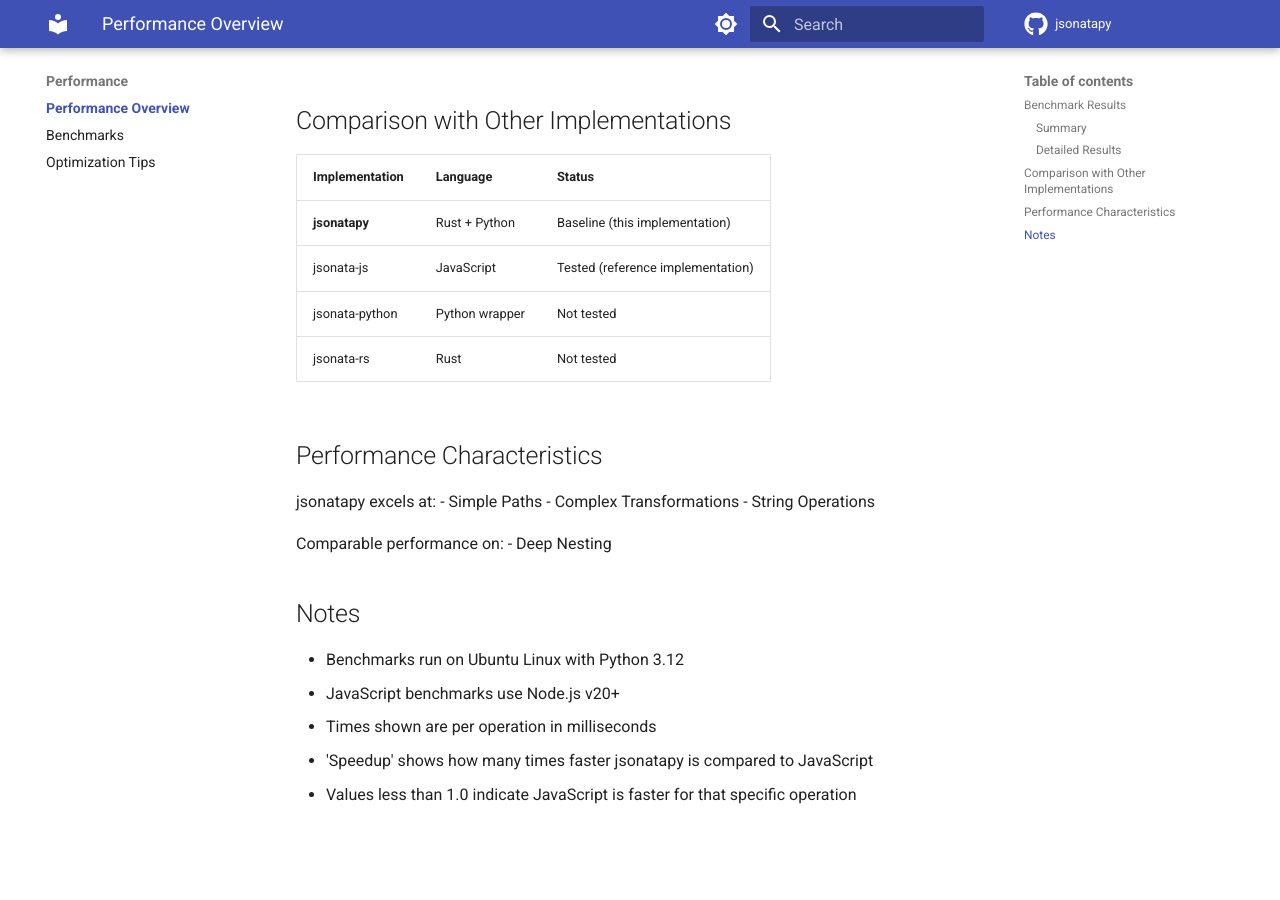
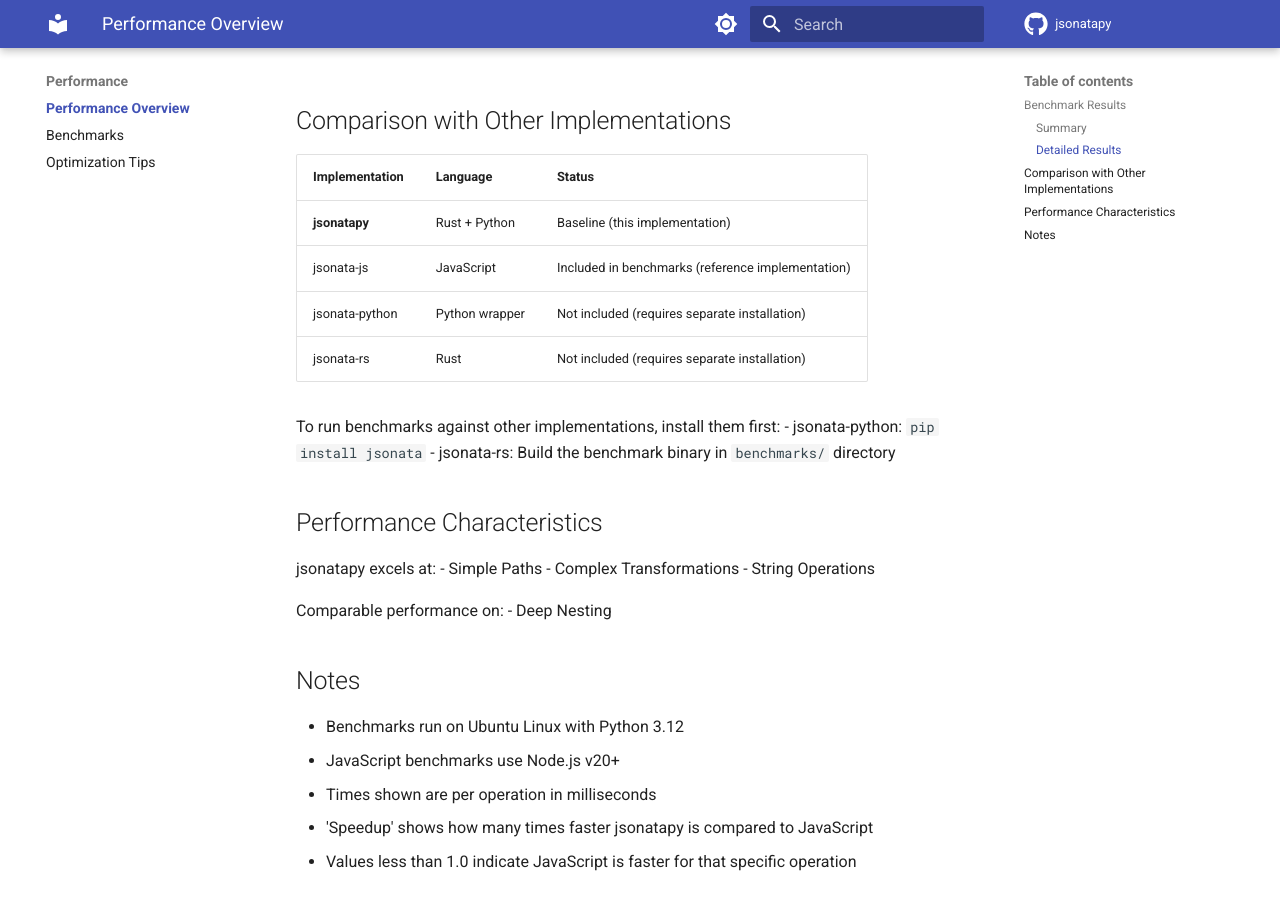
Before and after one commit to txjmb/jsonatapy, an MkDocs documentation site: the page built from docs/performance.md, in a window 1280 px wide and 900 px high, scrolled down 3752 px. Built offline with MkDocs 1.6.1 and Material for MkDocs 9.7.7, drawn with Linux system fonts in a browser that asks for light colours; comment, search, counter and statistics services are not loaded; the version menu is left out.

Commit message:
docs: Clarify benchmark comparison scope
- Update benchmarks.md to reflect current results only include JavaScript
- Update performance.md to explain other implementations require installation
- Remove misleading claim about comparing four implementations
- Add instructions for running benchmarks with additional implementations

```diff
--- a/docs/performance.md
+++ b/docs/performance.md
@@ -105,9 +105,13 @@ Latest benchmarks run on 2026-02-07.
 | Implementation | Language | Status |
 |----------------|----------|--------|
 | **jsonatapy** | Rust + Python | Baseline (this implementation) |
-| jsonata-js | JavaScript | Tested (reference implementation) |
-| jsonata-python | Python wrapper | Not tested |
-| jsonata-rs | Rust | Not tested |
+| jsonata-js | JavaScript | Included in benchmarks (reference implementation) |
+| jsonata-python | Python wrapper | Not included (requires separate installation) |
+| jsonata-rs | Rust | Not included (requires separate installation) |
+
+To run benchmarks against other implementations, install them first:
+- jsonata-python: `pip install jsonata`
+- jsonata-rs: Build the benchmark binary in `benchmarks/` directory
 
 ## Performance Characteristics
 
```
Also changed, not shown: docs/benchmarks.md (+3 -3 lines).
